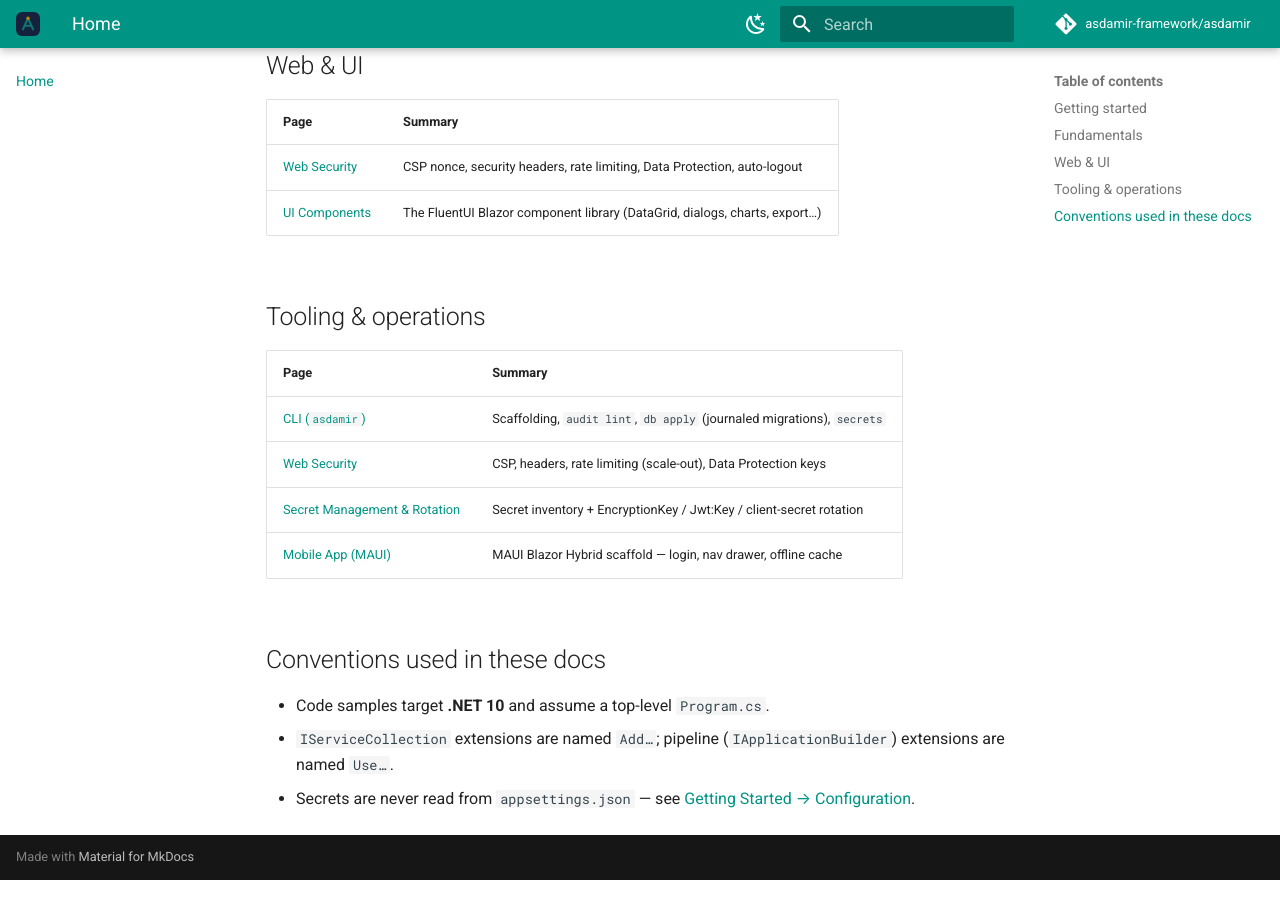
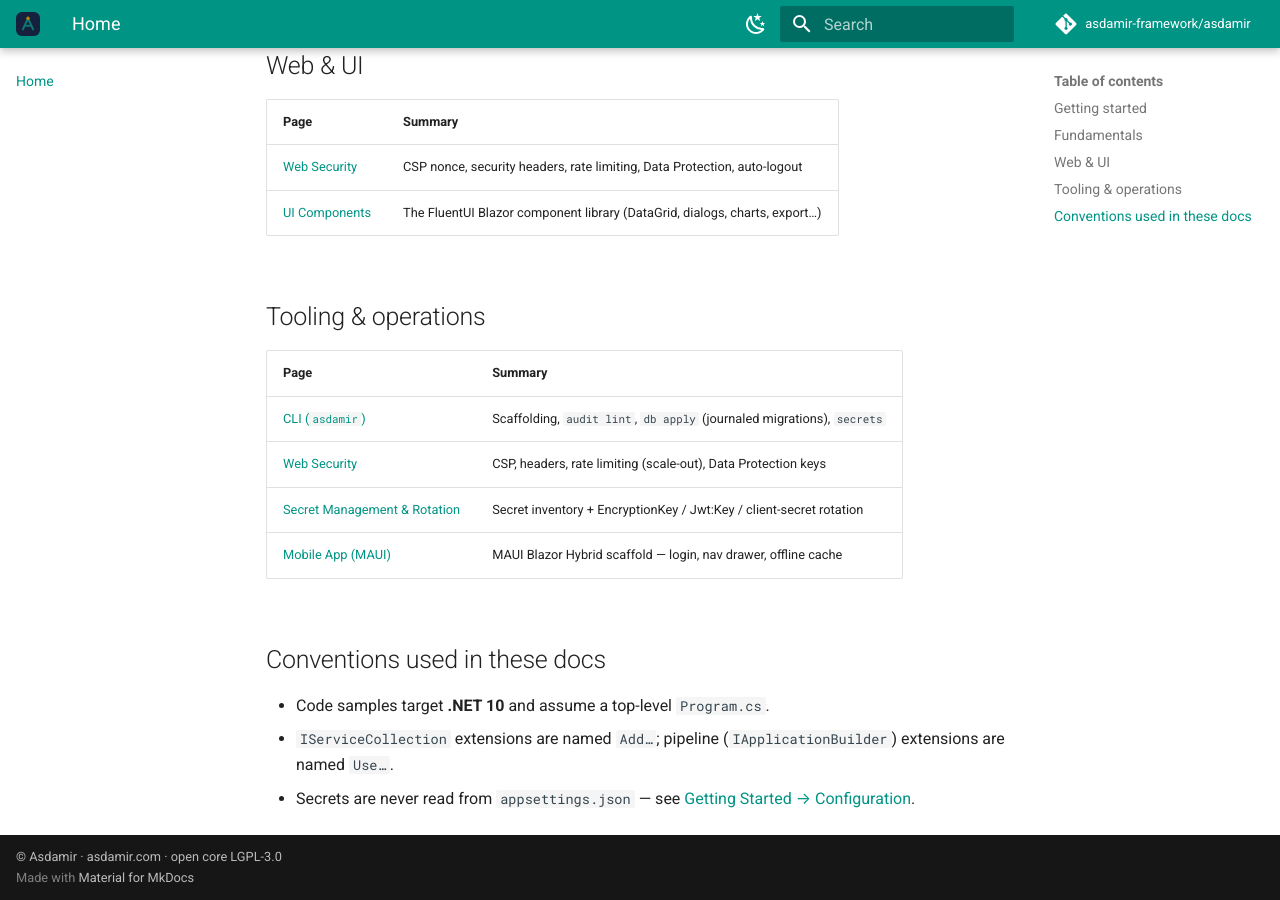
Before and after one commit to asdamir-framework/asdamir, an MkDocs documentation site: the page built from docs/README.md, in a window 1280 px wide and 900 px high, scrolled down 1618 px. Built offline with MkDocs 1.6.1 and Material for MkDocs 9.7.7, drawn with Linux system fonts in a browser that asks for light colours; comment, search, counter and statistics services are not loaded.

Commit message:
docs: brand cohesion — logo links to asdamir.com + footer backlink
Co-Authored-By: Claude Opus 4.8 (1M context) <noreply@anthropic.com>

```diff
--- a/mkdocs.yml
+++ b/mkdocs.yml
@@ -5,6 +5,12 @@ repo_url: https://github.com/asdamir-framework/asdamir
 repo_name: asdamir-framework/asdamir
 edit_uri: edit/main/docs/
 docs_dir: docs
+
+# Brand cohesion with asdamir.com: clicking the logo returns to the main site,
+# and the footer links back to it.
+extra:
+  homepage: https://asdamir.com
+copyright: '© Asdamir · <a href="https://asdamir.com">asdamir.com</a> · open core LGPL-3.0'
 
 theme:
   name: material
```
